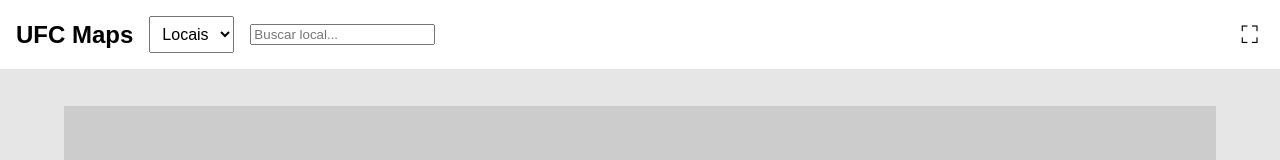
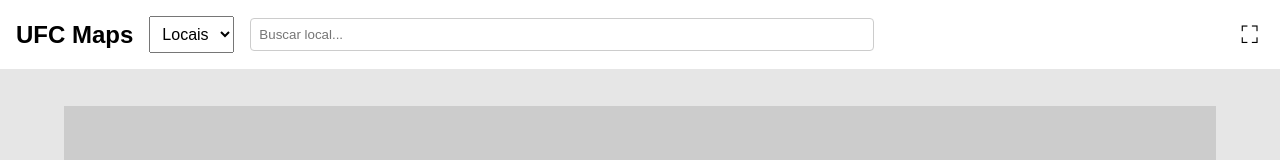
Before and after one commit to GustavoFtnl/Mapa_Interativo, a plain HTML site: page index.html in a window 1280 px wide. Shown: the top 160 px of the page. Drawn offline with Linux system fonts and the light colour scheme.

Commit message:
mudanças na estilização da searchbar

```diff
--- a/styles.css
+++ b/styles.css
@@ -10,7 +10,20 @@ body {
   padding: 1rem;
   gap: 1rem;
   background: #fff;
-  box-shadow: 0 1px 4px rgba(0,0,0,0.1);
+  box-shadow: 0 1px 4px rgba(0, 0, 0, 0.1);
+}
+
+.search-bar {
+  display: flex;
+  gap: 0.5rem;
+  width: 50%;
+}
+
+.search-bar input {
+  flex: 1;
+  padding: 0.5rem;
+  border: 1px solid #ccc;
+  border-radius: 4px;
 }
 
 .logo {
@@ -40,7 +53,7 @@ select {
   width: 300px;
   background: #fff;
   padding: 2rem;
-  box-shadow: 2px 0 4px rgba(0,0,0,0.1);
+  box-shadow: 2px 0 4px rgba(0, 0, 0, 0.1);
 }
 
 .hidden {
@@ -83,13 +96,14 @@ select {
   cursor: pointer;
 }
 
-.planta{
+.planta {
   position: absolute;
   object-fit: contain;
   width: 75%;
   height: 75%;
   transform: rotate(180deg);
 }
+
 .sala {
   position: relative;
   top: 0;
```
Lines whose indentation alone changed are shown as unchanged.
